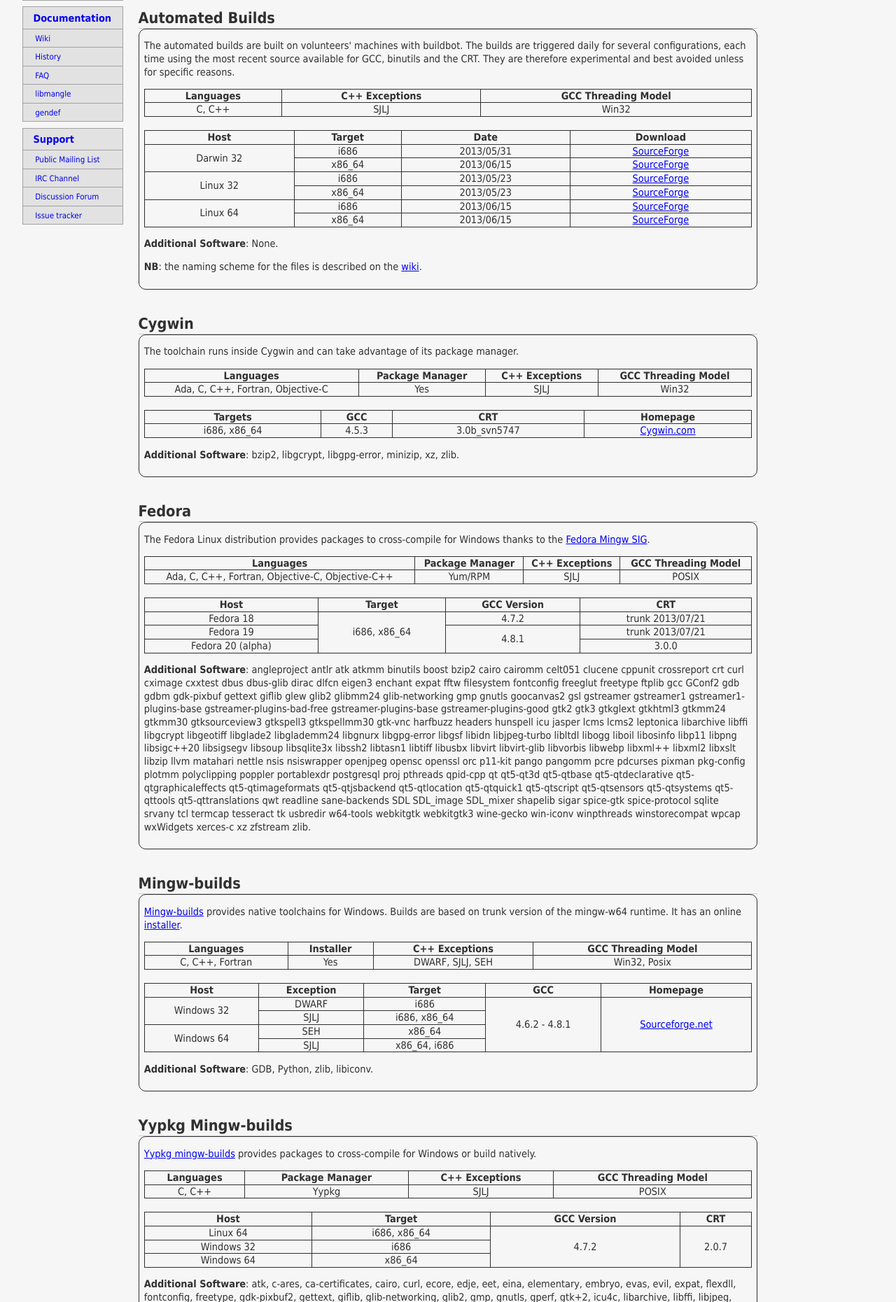
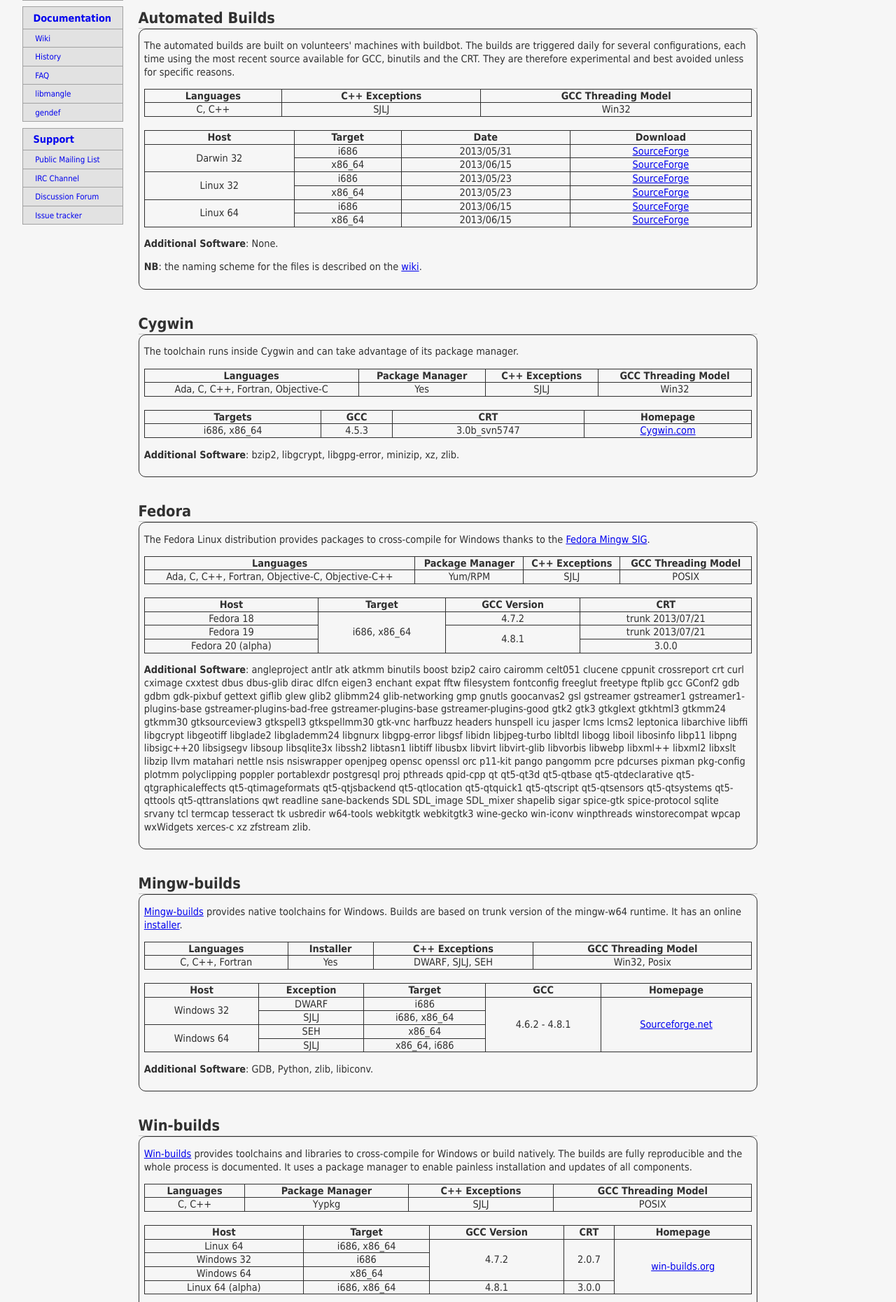
Before and after one commit to repo-mirrors/mingw-w64-htdocs, a PHP site: page /download.php in a window 1280 px wide. Shown: the part 481-2342 px from the top of the page at 70% size. Run offline with PHP 8.4, Linux system fonts and the light colour scheme.

Commit message:
downloads: "yypkg mingw-builds" becomes "win-builds".
To avoid the name conflict with "mingw-builds", I'm renaming my project to
"win-builds".

Mention the support for GCC 4.8.1 and CRT v3 which will be available as
an alpha by tomorrow.

Expand the description too.

git-svn-id: svn+ssh://svn.code.sf.net/p/mingw-w64/code/web@6337 4407c894-4637-0410-b4f5-ada5f102cad1

```diff
--- a/htdocs/downloads/yypkg.php
+++ b/htdocs/downloads/yypkg.php
@@ -1,7 +1,9 @@
-<h2 id="yypkg">Yypkg Mingw-builds</h2>
+<h2 id="win-builds">Win-builds</h2>
 <div class="toolchain">
-  <p><a href="http://yypkg.org/mingw-builds">Yypkg mingw-builds</a>
-  provides packages to cross-compile for Windows or build natively.</p>
+  <p><a href="http://win-builds.org">Win-builds</a> provides toolchains and
+  libraries to cross-compile for Windows or build natively. The builds are
+  fully reproducible and the whole process is documented. It uses a package
+  manager to enable painless installation and updates of all components.</p>
   <table>
     <tr>
       <th>Languages</th>
@@ -23,16 +25,19 @@
       <th>Target</th>
       <th>GCC Version</th>
       <th>CRT</th>
+      <th>Homepage</th>
     </tr>
     <tr>
       <td>Linux 64</td>
       <td>i686, x86_64</td>
       <td rowspan="3">4.7.2</td>
       <td rowspan="3">2.0.7</td>
+      <td rowspan="4"><a href="http://win-builds.org">win-builds.org</a></td>
     </tr>
     <tr>
       <td>Windows 32</td>
       <td>i686</td>
+      <!-- cell is defined by a rowspan in the previous <tr> -->
       <!-- cell is defined by a rowspan in the previous <tr> -->
       <!-- cell is defined by a rowspan in the previous <tr> -->
     </tr>
@@ -40,6 +45,14 @@
       <td>Windows 64</td>
       <td>x86_64</td>
       <!-- cell is defined by a rowspan in the previous <tr> -->
+      <!-- cell is defined by a rowspan in the previous <tr> -->
+      <!-- cell is defined by a rowspan in the previous <tr> -->
+    </tr>
+    <tr>
+      <td>Linux 64 (alpha)</td>
+      <td>i686, x86_64</td>
+      <td rowspan="3">4.8.1</td>
+      <td rowspan="3">3.0.0</td>
       <!-- cell is defined by a rowspan in the previous <tr> -->
     </tr>
   </table>
--- a/htdocs/inc/navigation.php
+++ b/htdocs/inc/navigation.php
@@ -12,7 +12,7 @@
             <li><a href="download.php#cygwin">Cygwin</a></li>
             <li><a href="download.php#fedora">Fedora</a></li>
             <li><a href="download.php#mingw-builds">Mingw-builds</a></li>
-            <li><a href="download.php#yypkg">Yypkg</a></li>
+            <li><a href="download.php#win-builds">Win-builds</a></li>
             <li><a href="download.php#source">Source</a>
               <ul>
                 <li><a href="download.php#source-crt">- CRT</a></li>
```
